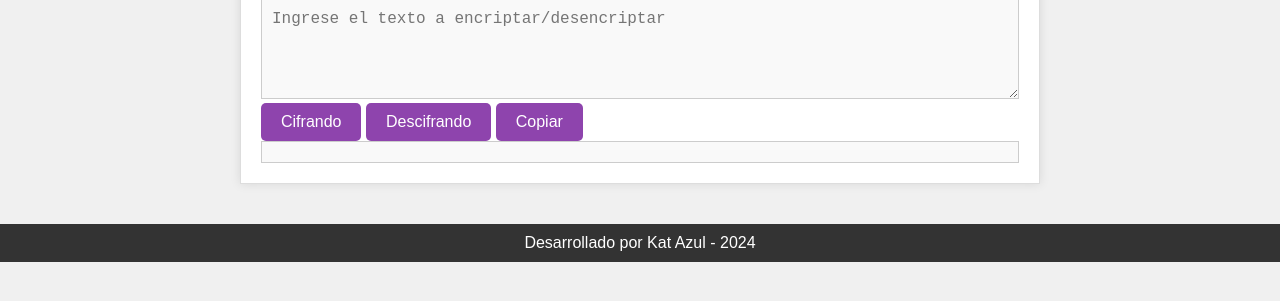
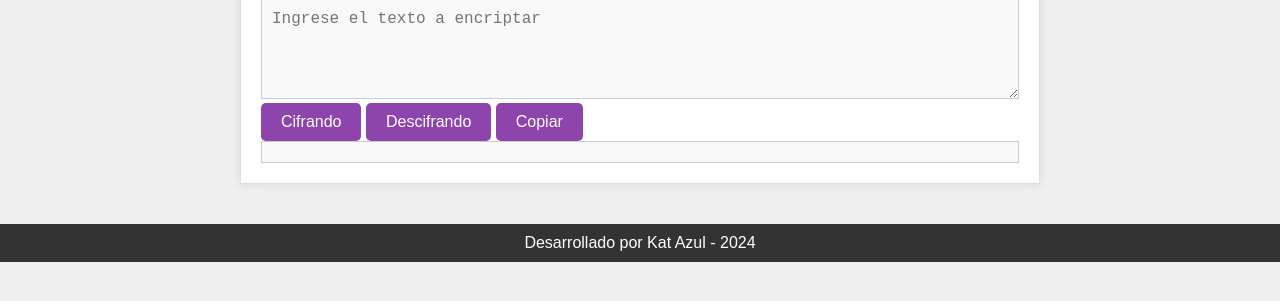
Before and after one commit to KATAZUL331/codificandokat, a plain HTML site: page index.html in a window 1280 px wide. Shown: the part 99-400 px from the top of the page. Drawn offline with Linux system fonts and the light colour scheme.

Commit message:
Update index.html
codigo modificado

```diff
--- a/index.html
+++ b/index.html
@@ -13,7 +13,7 @@
   <!-- Área de presentación de texto -->
   <div class="container">
     <h1>Encriptador de Texto</h1>
-    <textarea id="input-text" placeholder="Ingrese el texto a encriptar/desencriptar"></textarea>
+    <textarea id="input-text" placeholder="Ingrese el texto a encriptar"></textarea>
     <button id="encrypt-btn">Cifrando</button>
     <button id="decrypt-btn">Descifrando</button>
     <button id="copy-btn">Copiar</button>
```
